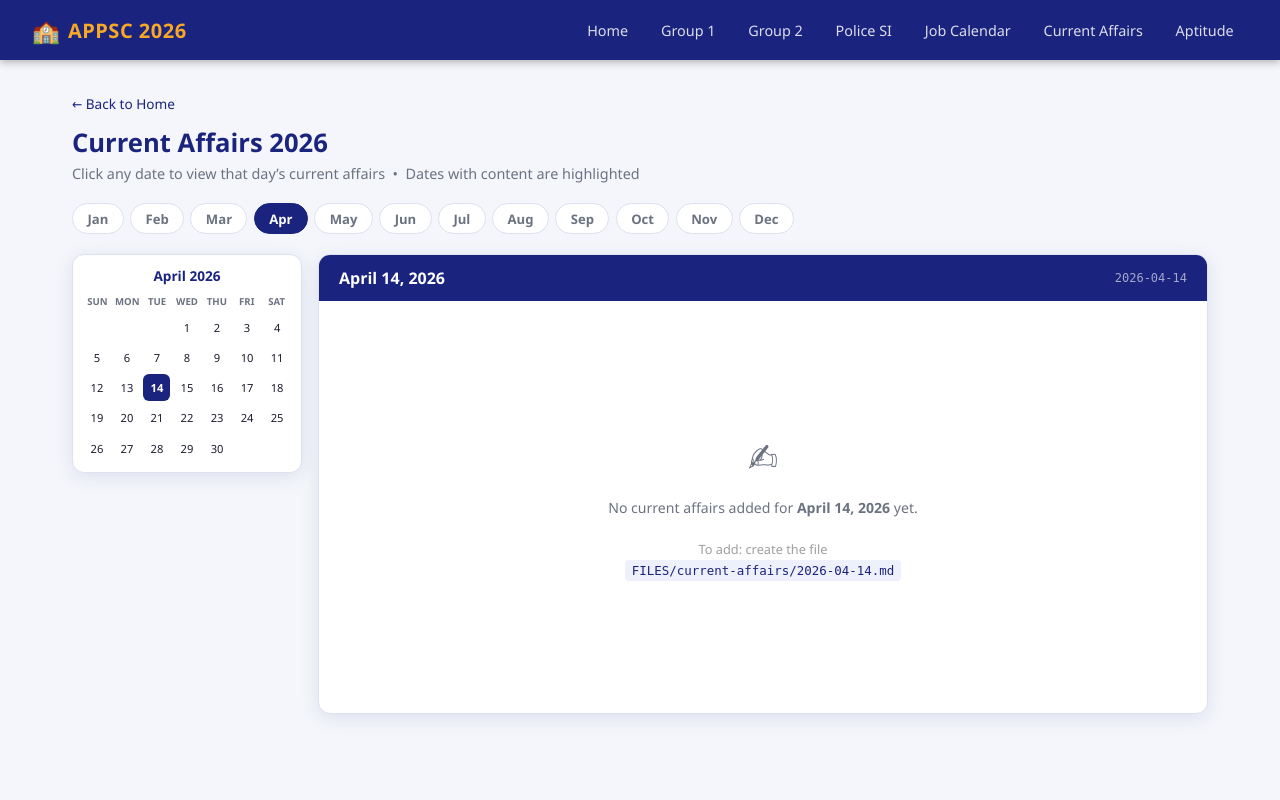
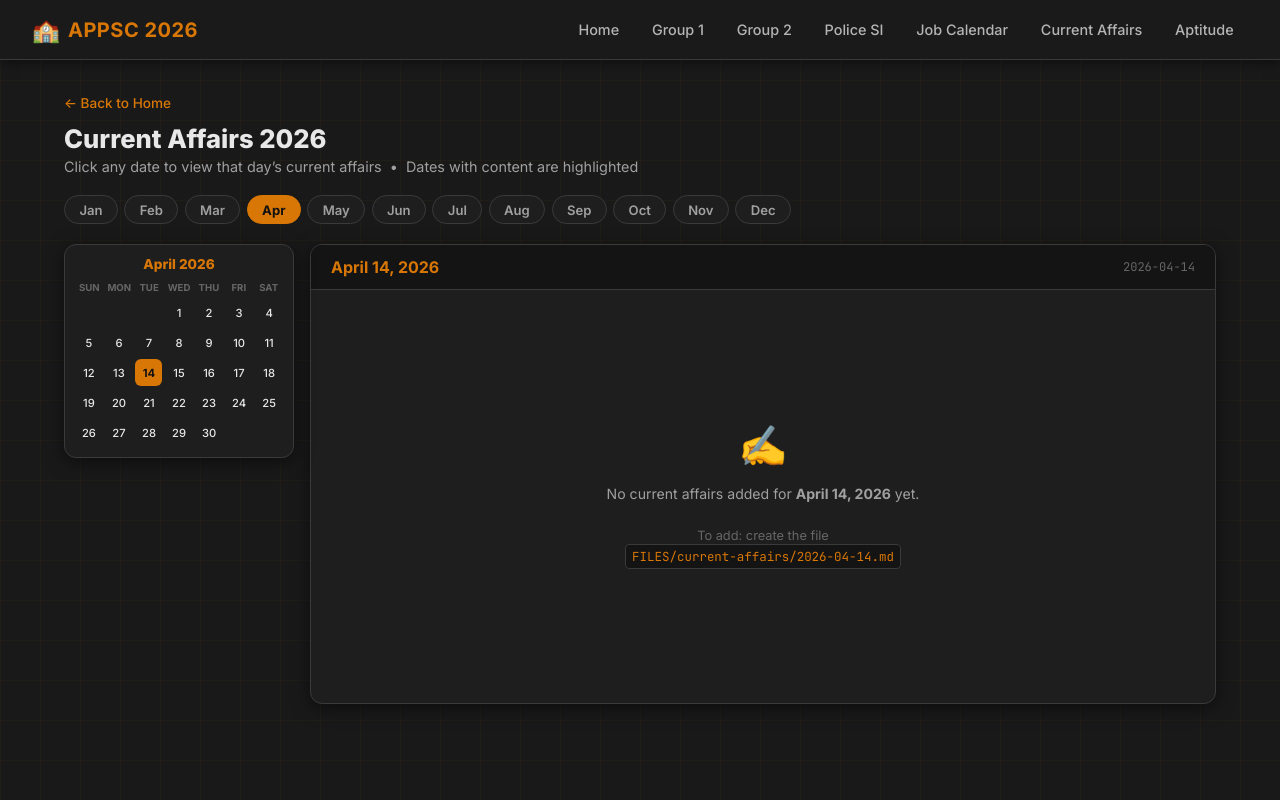
Before and after one commit to jayaramdevfs/APPSC-2026, a Python web app: template website/templates/current_affairs.html in a window 1280 px wide. Run offline with Jinja, Linux system fonts and the light colour scheme; the template is opened without the code that fills it, so the values that code supplies are empty.

Commit message:
UI overhaul: dark luxury theme, responsive navbar, Inter font
## What changed

### Dark luxury theme (GroupsGuru palette)
- Replaced light navy (#1a237e) + white background with full dark theme:
  base #191919, surface #1E1E1E, card #242424, inset #141414
- Primary accent changed to amber-orange #D97706 (matches GroupsGuru brand)
- Text updated to #E8E8E8 (primary) / #A0A0A0 (muted) / #666666 (faint)
- All borders updated to #3A3A3A for consistent dark contrast
- Added subtle orange dot-grid pattern to body background
- Added gold glow effect on card hover (box-shadow rgba)
- Custom slim scrollbar (6px, #3A3A3A thumb)
- All component variants updated: navbar, cards, tabs, sidebars,
  calendar, month pills, syllabus points, badges, markdown tables,
  CA content header, and status badges (green/blue with dark tints)

### Responsive navbar (hamburger menu)
- Added hamburger toggle button (<button class="nav-toggle">) in base.html
- Hidden on desktop (>1024px); shown on tablet/mobile (≤1024px)
- Nav links collapse into full-width vertical dropdown on small screens
- Hamburger animates to × when menu is open
- Tapping any nav link auto-closes the menu (JS in base.html)

### Layout: 90% width globally
- Replaced fixed max-width:1200px with width:90% + max-width:1600px
- Gives ~5% gap each side on all pages — more usable horizontal space
- Mobile override: width:94% for extra-small screens (≤400px)

### Typography: Inter + JetBrains Mono
- Loaded Inter (400–800) and JetBrains Mono (400–700) via Google Fonts
- Inter replaces Segoe UI as the global body/UI font (matches Anthropic/Claude Code)
- JetBrains Mono applied to ISO date stamps and inline code elements

Co-Authored-By: Claude Sonnet 4.6 <noreply@anthropic.com>

```diff
--- a/website/static/css/style.css
+++ b/website/static/css/style.css
@@ -13,33 +14,55 @@
 }
 
 :root {
-    --navy:      #1a237e;
-    --navy-dark: #0d1457;
-    --gold:      #f9a825;
-    --white:     #ffffff;
-    --bg:        #f4f6fb;
-    --text:      #1c1c2e;
-    --muted:     #6b7280;
-    --border:    #dde1f0;
-    --shadow:    0 4px 18px rgba(26, 35, 126, 0.10);
+    --base:       #191919;
+    --surface:    #1E1E1E;
+    --card:       #242424;
+    --elevated:   #2D2D2D;
+    --inset:      #141414;
+    --navy:       #1A1A1A;
+    --navy-dark:  #141414;
+    --gold:       #D97706;
+    --accent:     #D97706;
+    --accent-hover: #F59E0B;
+    --white:      #E8E8E8;
+    --bg:         #191919;
+    --text:       #E8E8E8;
+    --muted:      #A0A0A0;
+    --faint:      #666666;
+    --border:     #3A3A3A;
+    --border-hover: #4D4D4D;
+    --shadow:     0 4px 18px rgba(0, 0, 0, 0.5);
+    --glow-gold:  0 0 20px rgba(217, 119, 6, 0.12), 0 0 40px rgba(217, 119, 6, 0.06);
+    --glow-gold-hover: 0 0 25px rgba(217, 119, 6, 0.3), 0 0 50px rgba(217, 119, 6, 0.12);
 }
 
 body {
-    font-family: 'Segoe UI', Tahoma, Geneva, Verdana, sans-serif;
-    background: var(--bg);
+    font-family: 'Inter', system-ui, -apple-system, sans-serif;
+    background: var(--base);
     color: var(--text);
     min-height: 100vh;
+    background-image:
+        linear-gradient(to right, rgba(217, 119, 6, 0.04) 1px, transparent 1px),
+        linear-gradient(to bottom, rgba(217, 119, 6, 0.04) 1px, transparent 1px);
+    background-size: 40px 40px;
 }
+
+/* Custom scrollbar */
+::-webkit-scrollbar { width: 6px; height: 6px; }
+::-webkit-scrollbar-track { background: transparent; }
+::-webkit-scrollbar-thumb { background: var(--border); border-radius: 3px; }
+::-webkit-scrollbar-thumb:hover { background: var(--faint); }
 
 /* ---- Navbar ---- */
 .navbar {
     background: var(--navy);
+    border-bottom: 1px solid var(--border);
     padding: 0 2rem;
     height: 60px;
     display: flex;
     align-items: center;
     justify-content: space-between;
-    box-shadow: 0 2px 8px rgba(0,0,0,0.3);
+    box-shadow: 0 2px 12px rgba(0, 0, 0, 0.5);
     position: sticky;
     top: 0;
     z-index: 100;
@@ -70,7 +93,7 @@ body {
 }
 
 .nav-link {
-    color: rgba(255, 255, 255, 0.85);
+    color: rgba(232, 232, 232, 0.75);
     text-decoration: none;
     padding: 0.45rem 0.9rem;
     border-radius: 6px;
@@ -80,20 +103,21 @@ body {
 }
 
 .nav-link:hover {
-    background: rgba(255, 255, 255, 0.12);
+    background: rgba(255, 255, 255, 0.08);
     color: var(--white);
 }
 
 .nav-link.active {
-    background: var(--gold);
-    color: var(--navy-dark);
+    background: var(--accent);
+    color: #111;
     font-weight: 700;
 }
 
 /* ---- Main content area ---- */
 .main-content {
-    padding: 2rem;
-    max-width: 1200px;
+    padding: 2rem 0;
+    width: 90%;
+    max-width: 1600px;
     margin: 0 auto;
 }
 
@@ -175,7 +199,7 @@ body {
 .back-link {
     display: inline-block;
     font-size: 0.85rem;
-    color: var(--navy);
+    color: var(--accent);
     text-decoration: none;
     margin-bottom: 0.75rem;
     font-weight: 500;
@@ -183,12 +207,13 @@ body {
 
 .back-link:hover {
     text-decoration: underline;
+    color: var(--accent-hover);
 }
 
 .page-title {
     font-size: 1.6rem;
     font-weight: 800;
-    color: var(--navy);
+    color: var(--white);
 }
 
 .page-subtitle {
@@ -485,7 +512,7 @@ body {
 }
 
 .ca-month-pill {
-    background: var(--white);
+    background: var(--surface);
     border: 1.5px solid var(--border);
     border-radius: 20px;
     padding: 0.35rem 0.9rem;
@@ -498,14 +525,15 @@ body {
 }
 
 .ca-month-pill:hover {
-    border-color: var(--navy);
-    color: var(--navy);
+    border-color: var(--gold);
+    color: var(--gold);
 }
 
 .ca-month-pill.active {
-    background: var(--navy);
-    border-color: var(--navy);
-    color: var(--white);
+    background: var(--accent);
+    border-color: var(--accent);
+    color: #111;
+    font-weight: 700;
 }
 
 /* ── Body layout: calendar + content side by side ── */
@@ -518,7 +546,7 @@ body {
 
 /* ── Calendar card ── */
 .ca-calendar-card {
-    background: var(--white);
+    background: var(--surface);
     border: 1px solid var(--border);
     border-radius: 12px;
     box-shadow: var(--shadow);
@@ -530,7 +558,7 @@ body {
 .ca-cal-title {
     font-size: 0.85rem;
     font-weight: 800;
-    color: var(--navy);
+    color: var(--gold);
     text-align: center;
     margin-bottom: 0.5rem;
 }
@@ -546,7 +574,7 @@ body {
     text-align: center;
     font-size: 0.6rem;
     font-weight: 700;
-    color: var(--muted);
+    color: var(--faint);
     padding: 0.15rem 0;
     text-transform: uppercase;
 }
@@ -578,13 +606,13 @@ body {
 }
 
 .ca-day-cell:not(.empty):hover {
-    background: #f0f2ff;
-    color: var(--navy);
+    background: var(--card);
+    color: var(--gold);
 }
 
 .ca-day-cell.today .ca-day-num {
-    background: var(--navy);
-    color: var(--white);
+    background: var(--accent);
+    color: #111;
     border-radius: 50%;
     width: 20px;
     height: 20px;
@@ -595,21 +623,21 @@ body {
 }
 
 .ca-day-cell.has-data {
-    background: #fffde7;
+    background: rgba(217, 119, 6, 0.08);
 }
 
 .ca-day-cell.has-data:not(.empty):hover {
-    background: #fff8c4;
+    background: rgba(217, 119, 6, 0.15);
 }
 
 .ca-day-cell.selected {
-    background: var(--navy) !important;
-    color: var(--white) !important;
+    background: var(--gold) !important;
+    color: #111 !important;
 }
 
 .ca-day-cell.selected .ca-day-num {
     background: none !important;
-    color: var(--white) !important;
+    color: #111 !important;
     width: auto;
     height: auto;
 }
@@ -618,17 +646,17 @@ body {
     width: 5px;
     height: 5px;
     border-radius: 50%;
-    background: var(--gold);
+    background: var(--accent);
     flex-shrink: 0;
 }
 
 .ca-day-cell.selected .ca-dot {
-    background: rgba(255,255,255,0.7);
+    background: rgba(0, 0, 0, 0.4);
 }
 
 /* ── Content card ── */
 .ca-content-card {
-    background: var(--white);
+    background: var(--surface);
     border: 1px solid var(--border);
     border-radius: 12px;
     box-shadow: var(--shadow);
@@ -637,7 +665,8 @@ body {
 }
 
 .ca-content-header {
-    background: var(--navy);
+    background: var(--inset);
+    border-bottom: 1px solid var(--border);
     padding: 0.75rem 1.25rem;
     display: flex;
     align-items: center;
@@ -646,15 +675,15 @@ body {
 }
 
 .ca-date-text {
-    color: var(--white);
+    color: var(--gold);
     font-size: 1rem;
     font-weight: 700;
 }
 
 .ca-date-iso {
     font-size: 0.75rem;
-    color: rgba(255,255,255,0.6);
-    font-family: monospace;
+    color: var(--faint);
+    font-family: 'JetBrains Mono', monospace;
 }
 
 .ca-content-body {
@@ -680,16 +709,18 @@ body {
 .ca-add-hint {
     margin-top: 0.5rem;
     font-size: 0.8rem !important;
-    color: #9e9e9e;
+    color: var(--faint);
 }
 
 .ca-add-hint code {
-    background: #eef0fb;
+    background: var(--inset);
     padding: 0.2rem 0.4rem;
     border-radius: 4px;
     font-size: 0.78rem;
-    color: var(--navy);
+    font-family: 'JetBrains Mono', monospace;
+    color: var(--gold);
     word-break: break-all;
+    border: 1px solid var(--border);
 }
 
 .ca-loading {
--- a/website/templates/base.html
+++ b/website/templates/base.html
@@ -4,6 +4,9 @@
     <meta charset="UTF-8">
     <meta name="viewport" content="width=device-width, initial-scale=1.0">
     <title>{% block title %}APPSC 2026{% endblock %}</title>
+    <link rel="preconnect" href="https://fonts.googleapis.com">
+    <link rel="preconnect" href="https://fonts.gstatic.com" crossorigin>
+    <link href="https://fonts.googleapis.com/css2?family=Inter:wght@400;500;600;700;800&family=JetBrains+Mono:wght@400;500;700&display=swap" rel="stylesheet">
     <link rel="stylesheet" href="/static/css/style.css">
 </head>
 <body>
@@ -13,6 +16,10 @@
         <span class="nav-logo">&#127979;</span>
         <span class="nav-title">APPSC 2026</span>
     </div>
+    <button class="nav-toggle" aria-label="Toggle menu"
+            onclick="this.closest('.navbar').classList.toggle('nav-open')">
+        <span></span><span></span><span></span>
+    </button>
     <ul class="nav-links">
         <li><a href="/" class="nav-link {% if request.url.path == '/' %}active{% endif %}">Home</a></li>
         <li><a href="/group1" class="nav-link {% if request.url.path == '/group1' %}active{% endif %}">Group 1</a></li>
@@ -28,5 +35,12 @@
     {% block content %}{% endblock %}
 </main>
 
+<script>
+  document.querySelectorAll('.nav-link').forEach(function(link) {
+    link.addEventListener('click', function() {
+      document.querySelector('.navbar').classList.remove('nav-open');
+    });
+  });
+</script>
 </body>
 </html>
```
Also changed, not shown: other parts of website/static/css/style.css (+129 -56 lines).
